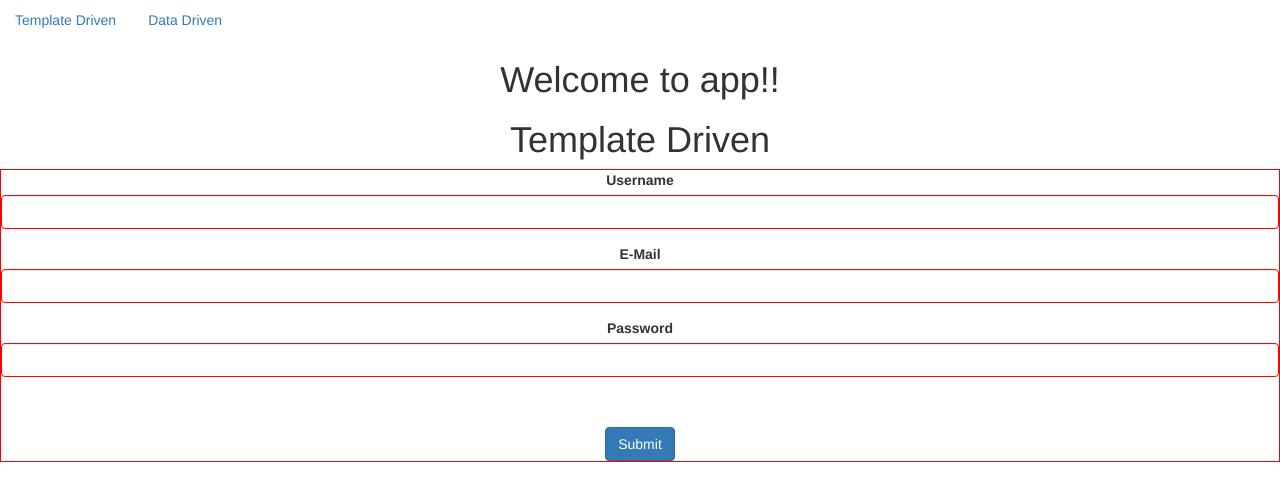
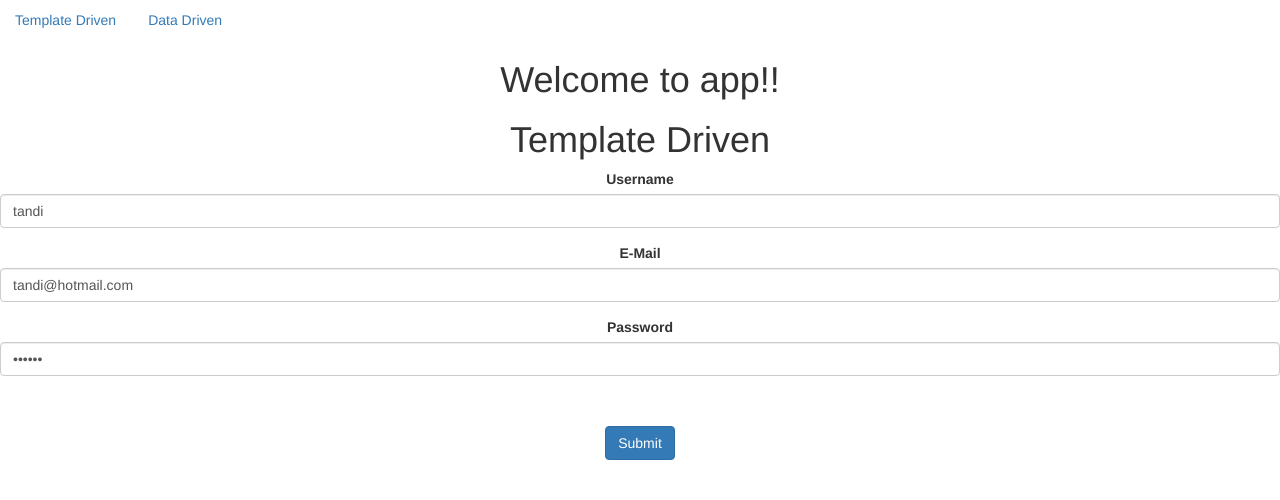
Before and after one commit to tandisunarto/Learning_Angular, an Angular app in the folder form-app/: page /template-driven in a window 1280 px wide. Shown: the top 500 px of the page. Built offline with nearby package versions, Linux system fonts and the light colour scheme.

Commit message:
add dual binding to template drive

```diff
--- a/form-app/src/app/template-driven/template-driven.component.html
+++ b/form-app/src/app/template-driven/template-driven.component.html
@@ -6,7 +6,7 @@
       <input type="text"
              class="form-control"
              id="username"
-             ngModel
+             [(ngModel)]="user.username"
              name="username"
              required>
     </div>
@@ -15,7 +15,7 @@
       <input type="text"
              class="form-control"
              id="email"
-             ngModel
+             [(ngModel)]="user.email"
              name="email"
              required
              pattern="^\w+@[a-zA-Z_]+?\.[a-zA-Z]{2,3}$">
@@ -26,7 +26,7 @@
     <input type="password"s
            class="form-control"
            id="password"
-           ngModel
+           [(ngModel)]="user.password"
            name="password"
            required>
   </div>
--- a/form-app/src/app/template-driven/template-driven.component.ts
+++ b/form-app/src/app/template-driven/template-driven.component.ts
@@ -5,12 +5,18 @@ import { NgForm } from '@angular/forms';
   selector: 'app-template-driven',
   templateUrl: './template-driven.component.html',
   styles: [`
-    .ng-invalid {
+    input.ng-invalid {
       border: solid 1px red;
     }
   `]
 })
 export class TemplateDrivenComponent implements OnInit {
+
+  private user = {
+    username: 'tandi',
+    password: 'secret',
+    email: 'tandi@hotmail.com'
+  }
 
   constructor() { }
 
@@ -20,6 +26,7 @@ export class TemplateDrivenComponent implements OnInit {
 
   onSubmit(form: NgForm) {
 
-    console.log(form.valid + ' - ' + form.value.username)
+    console.log(form)
+    console.log(this.user)
   }
 }
```
